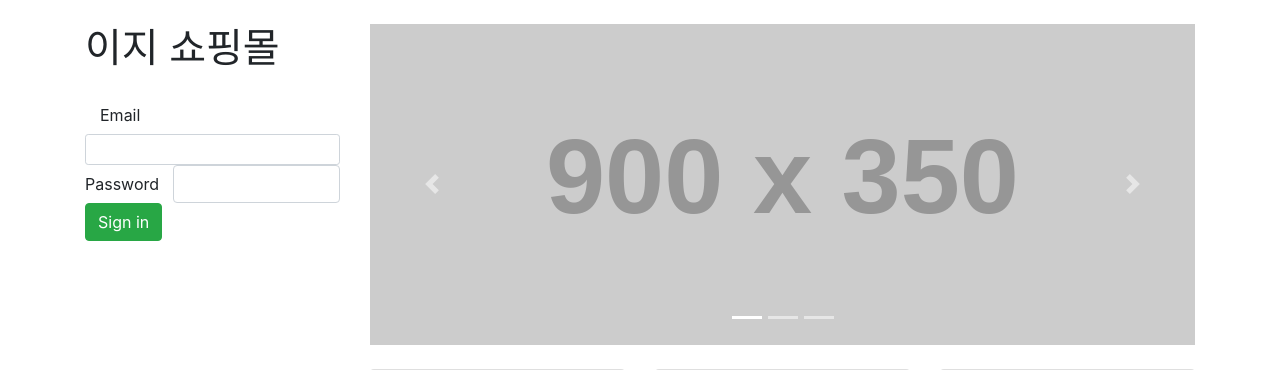
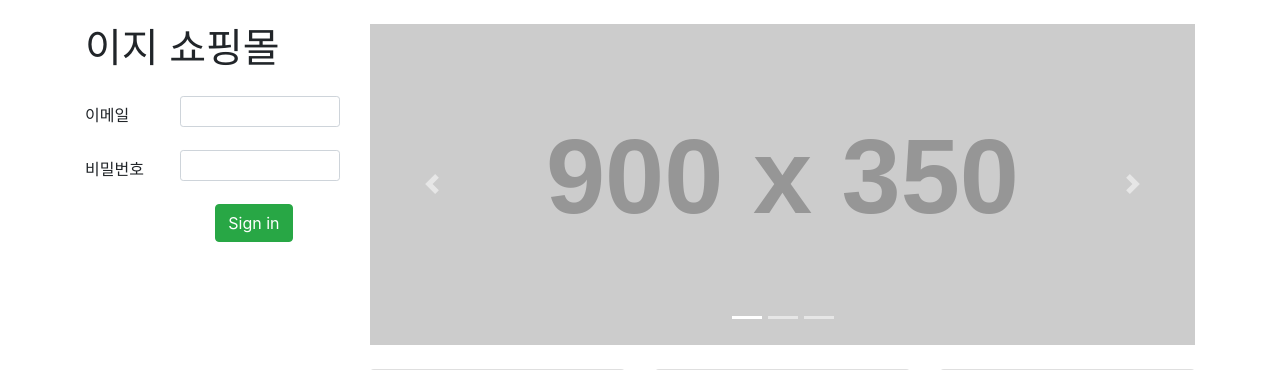
Before and after one commit to jaehwachung/cloud_computing, a Flask app: page / in a window 1280 px wide. Shown: the part 56-426 px from the top of the page. Run offline with Flask 2, Linux system fonts and the light colour scheme; grey boxes labelled with a size stand in for pictures from a placeholder-image service; some libraries are stand-ins or nearby versions.

Commit message:
인덱스 화면 재수정

```diff
--- a/shop2/templates/index.html
+++ b/shop2/templates/index.html
@@ -15,24 +15,20 @@
 
         <h1 class="my-4">이지 쇼핑몰</h1>
         <form>
-            <div class="form-row">
-              <div class="col">
-                <label for="inputEmail3" class="col-sm-4 col-form-label">Email</label>
-              </div>
-            </div>
-            <div class="form-row">
-                <div class="col">
+            <div class="form-group row">
+              <label for="inputEmail3" class="col-sm-4 col-form-label">이메일</label>
+              <div class="col-sm-8">
                 <input type="email" class="form-control form-control-sm" id="inputEmail3">
               </div>
             </div>
-            <div class="form-row">
-              <label for="inputPassword3" class="col-sm-4 col-form-label">Password</label>
+            <div class="form-group row">
+              <label for="inputPassword3" class="col-sm-4 col-form-label">비밀번호</label>
               <div class="col-sm-8">
-                <input type="password" class="form-control" id="inputPassword3">
+                <input type="password" class="form-control form-control-sm" id="inputPassword3">
               </div>
             </div>
-            <div class="form-row">
-              <div class="col-sm-10">
+            <div class="form-group row">
+              <div class="col-sm-10 text-right">
                 <button type="submit" class="btn btn-success">Sign in</button>
               </div>
             </div>
```
